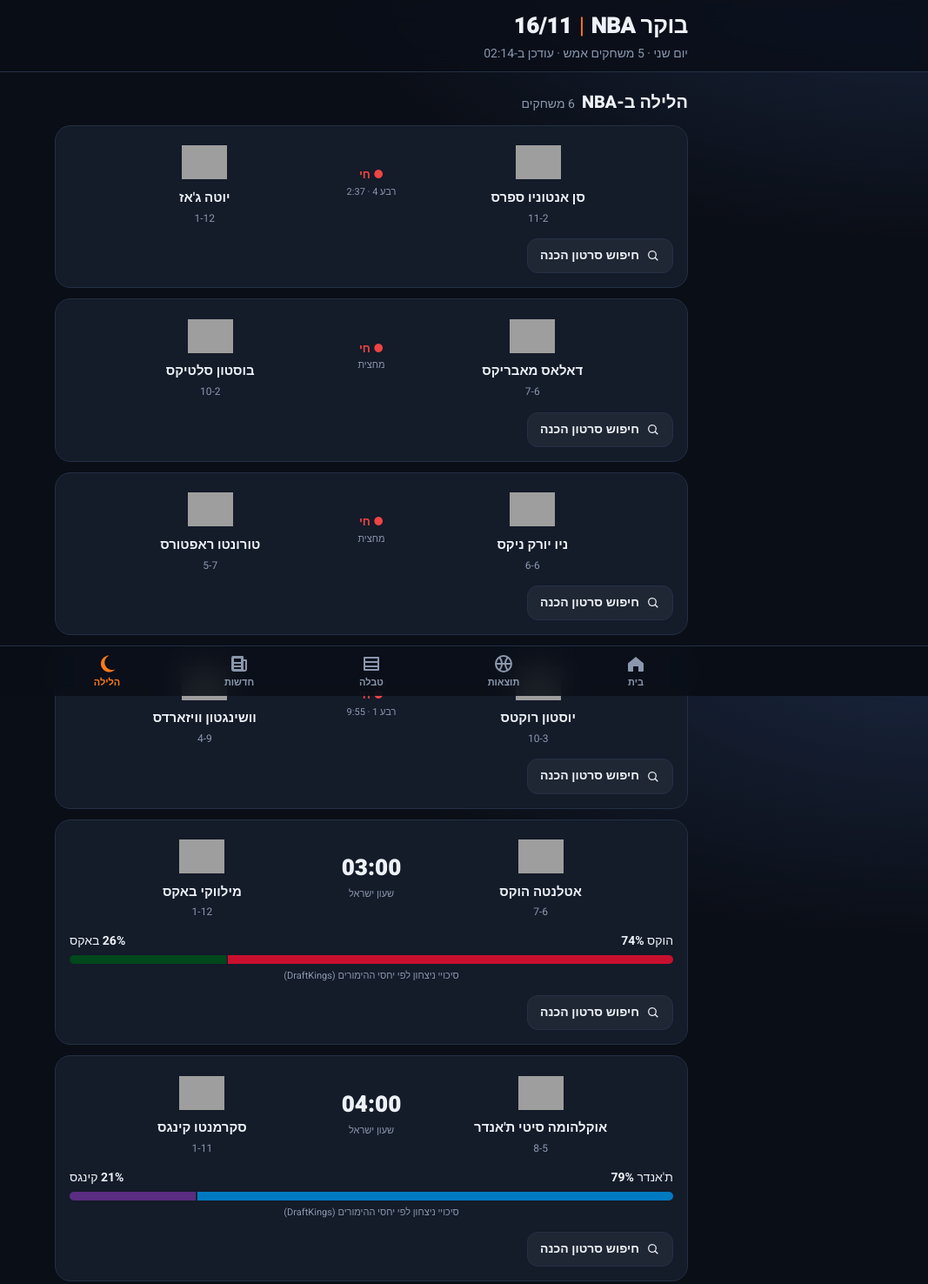
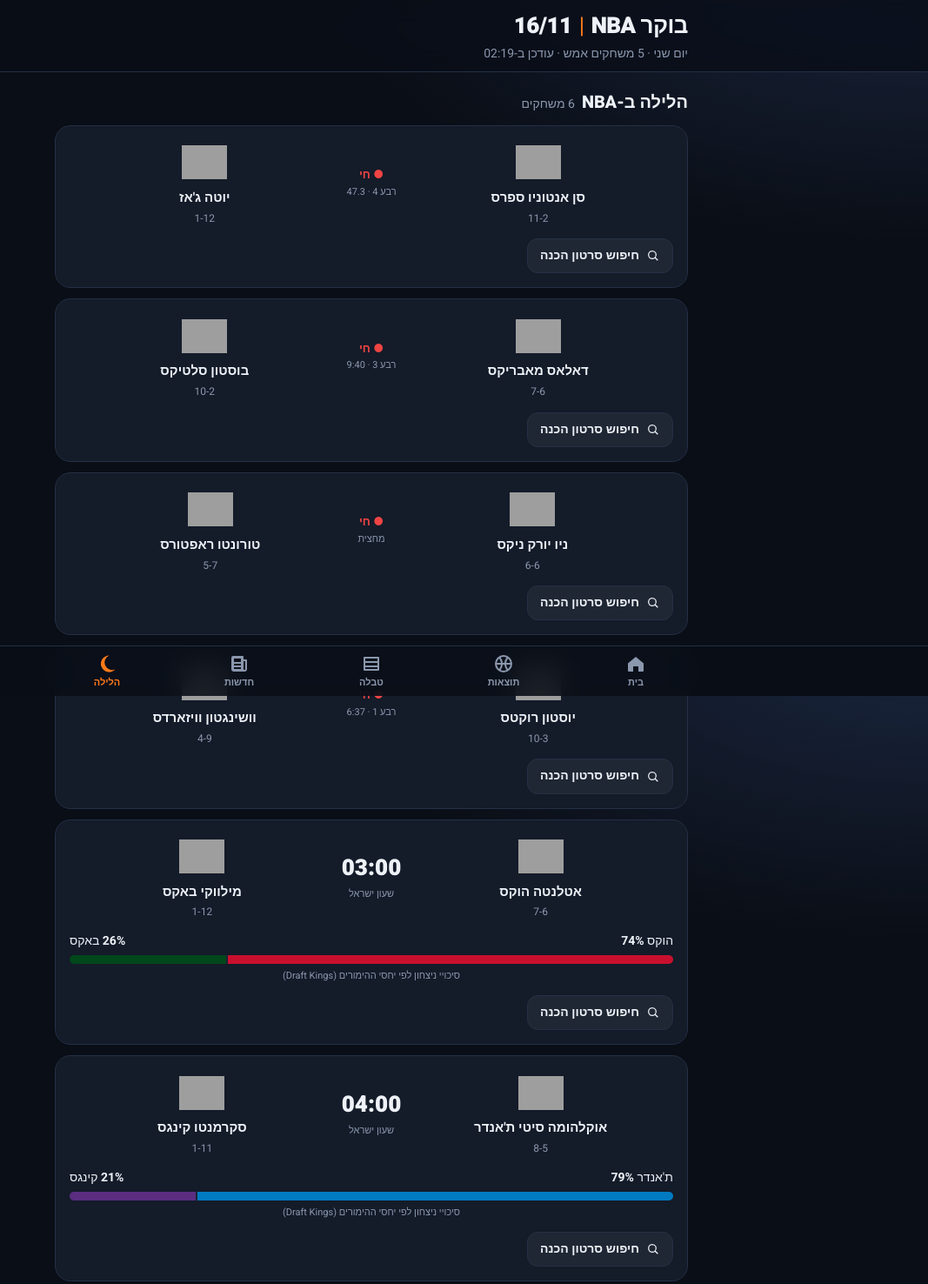
Before and after one commit to hadarfr222/nba-daily, a plain HTML site: page site/archive/2026-11-16/tonight.html in a window 1280 px wide. Shown: the whole page at 87% size, without its empty margins (213-1280 px from the left). Drawn offline with Linux system fonts and the light colour scheme; grey boxes are pictures that could not be loaded.

Commit message:
Update page 2026-11-16T00:19Z

```diff
--- a/site/archive/2026-11-16/tonight.html
+++ b/site/archive/2026-11-16/tonight.html
@@ -21,7 +21,7 @@
 <header class="topbar">
   <div class="wrap">
     <h1>בוקר NBA <span class="sep">|</span> <bdi>16/11</bdi></h1>
-    <p class="sub">יום שני · 5 משחקים אמש · עודכן ב-<bdi>02:14</bdi></p>
+    <p class="sub">יום שני · 5 משחקים אמש · עודכן ב-<bdi>02:19</bdi></p>
   </div>
 </header>
 <main class="wrap">
@@ -29,7 +29,7 @@
 <article class="card tonight">
   <div class="matchup">
     <div class="side"><img class="logo lg" src="https://a.espncdn.com/i/teamlogos/nba/500/scoreboard/sa.png" alt="" loading="lazy"><span>סן אנטוניו ספרס</span><span class="rec"><bdi>11-2</bdi></span></div>
-    <div class="vs"><span class="live">● חי</span><span class="muted"><bdi>רבע 4 · 2:37</bdi></span></div>
+    <div class="vs"><span class="live">● חי</span><span class="muted"><bdi>רבע 4 · 47.3</bdi></span></div>
     <div class="side"><img class="logo lg" src="https://a.espncdn.com/i/teamlogos/nba/500/scoreboard/utah.png" alt="" loading="lazy"><span>יוטה ג&#x27;אז</span><span class="rec"><bdi>1-12</bdi></span></div>
   </div>
 
@@ -38,7 +38,7 @@
 <article class="card tonight">
   <div class="matchup">
     <div class="side"><img class="logo lg" src="https://a.espncdn.com/i/teamlogos/nba/500/scoreboard/dal.png" alt="" loading="lazy"><span>דאלאס מאבריקס</span><span class="rec"><bdi>7-6</bdi></span></div>
-    <div class="vs"><span class="live">● חי</span><span class="muted"><bdi>מחצית</bdi></span></div>
+    <div class="vs"><span class="live">● חי</span><span class="muted"><bdi>רבע 3 · 9:40</bdi></span></div>
     <div class="side"><img class="logo lg" src="https://a.espncdn.com/i/teamlogos/nba/500/scoreboard/bos.png" alt="" loading="lazy"><span>בוסטון סלטיקס</span><span class="rec"><bdi>10-2</bdi></span></div>
   </div>
 
@@ -56,7 +56,7 @@
 <article class="card tonight">
   <div class="matchup">
     <div class="side"><img class="logo lg" src="https://a.espncdn.com/i/teamlogos/nba/500/scoreboard/hou.png" alt="" loading="lazy"><span>יוסטון רוקטס</span><span class="rec"><bdi>10-3</bdi></span></div>
-    <div class="vs"><span class="live">● חי</span><span class="muted"><bdi>רבע 1 · 9:55</bdi></span></div>
+    <div class="vs"><span class="live">● חי</span><span class="muted"><bdi>רבע 1 · 6:37</bdi></span></div>
     <div class="side"><img class="logo lg" src="https://a.espncdn.com/i/teamlogos/nba/500/scoreboard/wsh.png" alt="" loading="lazy"><span>וושינגטון וויזארדס</span><span class="rec"><bdi>4-9</bdi></span></div>
   </div>
 
@@ -72,7 +72,7 @@
   <div class="prob" aria-label="סיכויי ניצחון לפי ההימורים">
     <div class="plabels"><span>הוקס <b>74%</b></span><span><b>26%</b> באקס</span></div>
     <div class="pbar"><i style="width:74%;background:#c8102e"></i><i style="width:26%;background:#00471b"></i></div>
-    <div class="psrc muted">סיכויי ניצחון לפי יחסי ההימורים (DraftKings)</div>
+    <div class="psrc muted">סיכויי ניצחון לפי יחסי ההימורים (Draft Kings)</div>
   </div>
   <a class="vbtn search" href="https://www.youtube.com/results?search_query=Hawks+vs+Bucks+preview+prediction" target="_blank" rel="noopener"><svg viewBox="0 0 24 24" aria-hidden="true"><path d="M10.5 3a7.5 7.5 0 0 1 5.96 12.05l4.25 4.24-1.42 1.42-4.24-4.25A7.5 7.5 0 1 1 10.5 3zm0 2a5.5 5.5 0 1 0 0 11 5.5 5.5 0 0 0 0-11z"/></svg><span>חיפוש סרטון הכנה</span></a>
 </article>
@@ -86,7 +86,7 @@
   <div class="prob" aria-label="סיכויי ניצחון לפי ההימורים">
     <div class="plabels"><span>ת&#x27;אנדר <b>79%</b></span><span><b>21%</b> קינגס</span></div>
     <div class="pbar"><i style="width:79%;background:#007ac1"></i><i style="width:21%;background:#5a2d81"></i></div>
-    <div class="psrc muted">סיכויי ניצחון לפי יחסי ההימורים (DraftKings)</div>
+    <div class="psrc muted">סיכויי ניצחון לפי יחסי ההימורים (Draft Kings)</div>
   </div>
   <a class="vbtn search" href="https://www.youtube.com/results?search_query=Thunder+vs+Kings+preview+prediction" target="_blank" rel="noopener"><svg viewBox="0 0 24 24" aria-hidden="true"><path d="M10.5 3a7.5 7.5 0 0 1 5.96 12.05l4.25 4.24-1.42 1.42-4.24-4.25A7.5 7.5 0 1 1 10.5 3zm0 2a5.5 5.5 0 1 0 0 11 5.5 5.5 0 0 0 0-11z"/></svg><span>חיפוש סרטון הכנה</span></a>
 </article>
```
Also changed, not shown: site/archive/2026-11-16/games.html (+1 -1 lines), site/archive/2026-11-16/index.html (+1 -1 lines), site/archive/2026-11-16/news.html (+1 -1 lines), site/archive/2026-11-16/standings.html (+1 -1 lines), site/games.html (+1 -1 lines), site/index.html (+1 -1 lines), site/news.html (+1 -1 lines), site/standings.html (+1 -1 lines), site/tonight.html (+6 -6 lines).
